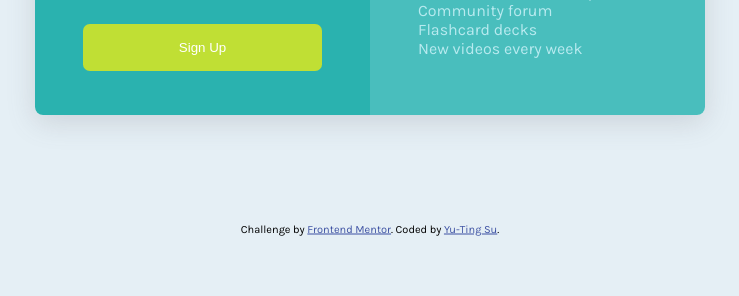
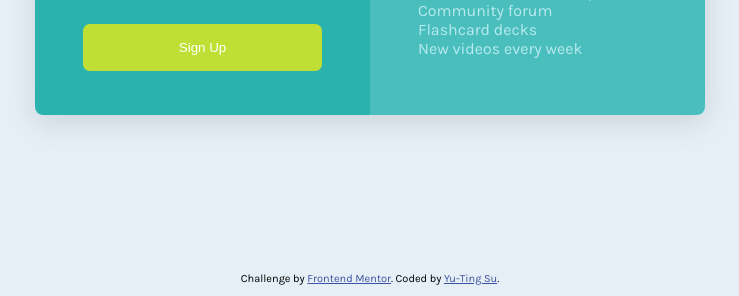
Before and after one commit to yutingsu57/Single-price-grid-component, a plain HTML site: page index.html in a window 1280 px wide. Shown: the part 547-843 px from the top of the page, without its empty margins (270-1009 px from the left). Before the commit the page ends 816 px from the top, so only its background shows below. Drawn offline with Linux system fonts and the light colour scheme.

Commit message:
Update style.css

```diff
--- a/style.css
+++ b/style.css
@@ -7,7 +7,8 @@ body {
 .grid_center {
     display: grid;
     place-content: center;
-    height: 100vh;
+    min-height: 100vh;
+    min-height: 100dvh;
 }
 
 .promo_card {
@@ -71,7 +72,6 @@ body {
     border: none;
     border-radius: .425rem;
     margin: .725rem 0;
-
 }
 
 .price_plan:hover .cta_btn {
@@ -91,10 +91,7 @@ body {
 .attribution {
     font-size: 11px;
     text-align: center;
-    position: absolute;
-    bottom: 0;
-    left: 50%;
-    transform: translate(-50%, -50%);
+
 }
 
 .attribution a {
```
